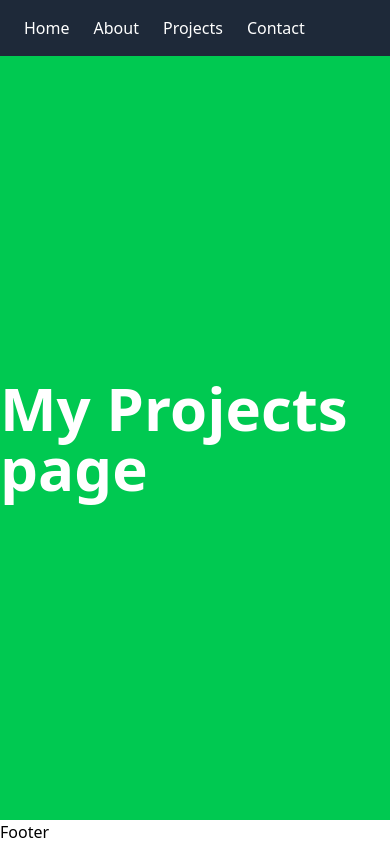
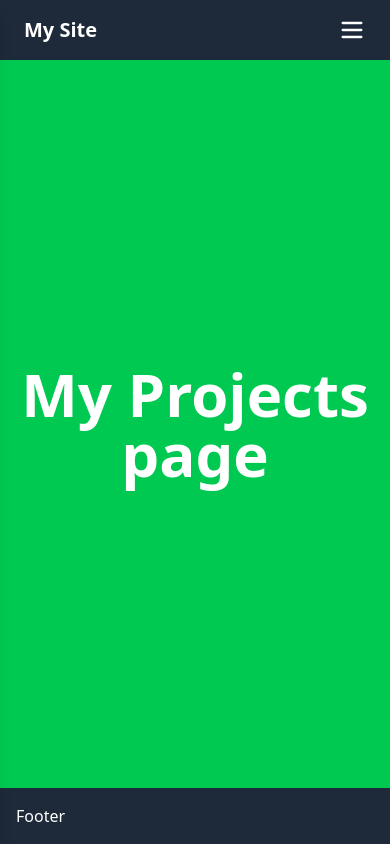
Before and after one commit to rashijain201/PersonalPortfolio_CodeCollab, a React (Vite) app: page /projects in a window 390 px wide. Built offline with nearby package versions, Linux system fonts and the light colour scheme.

Commit message:
Added side navbar for mobile

```diff
--- a/package.json
+++ b/package.json
@@ -12,8 +12,10 @@
 	},
 	"dependencies": {
 		"@tanstack/react-router": "^1.121.34",
+		"lucide-react": "^0.525.0",
 		"react": "^19.1.0",
-		"react-dom": "^19.1.0"
+		"react-dom": "^19.1.0",
+		"react-use": "^17.6.0"
 	},
 	"devDependencies": {
 		"@eslint/js": "^9.25.0",
--- a/src/components/Footer.jsx
+++ b/src/components/Footer.jsx
@@ -1,5 +1,5 @@
 function Footer() {
-	return <div style={{ width: "100%" }}>Footer</div>;
+	return <div className="bg-gray-800 text-white p-4">Footer</div>;
 }
 
 export default Footer;
--- a/src/components/Navbar.jsx
+++ b/src/components/Navbar.jsx
@@ -1,12 +1,81 @@
-import { Link } from '@tanstack/react-router'
+import { Link } from "@tanstack/react-router";
+import { useState, useEffect, useRef } from "react";
+import { Menu, X } from "lucide-react";
+import { useWindowScroll } from "react-use";
 
 export default function Navbar() {
+	const [isOpen, setIsOpen] = useState(false);
+	const [showDesktopNavbar, setShowDesktopNavbar] = useState(true);
+
+	const { x, y } = useWindowScroll();
+	const lastScrollY = useRef(0);
+
+	useEffect(() => {
+		// Navbar only hides on scroll down and the scroll position is greater than 50px
+		if (y > lastScrollY.current && y > 50) {
+			setShowDesktopNavbar(false);
+		} else {
+			setShowDesktopNavbar(true);
+		}
+		lastScrollY.current = y;
+	}, [y]);
+
 	return (
-    <nav className="bg-gray-800 text-white px-6 py-4 flex gap-6">
+		<>
+			{/* Mobile sidebar */}
+			<div
+				className={`fixed top-0 left-0 h-full w-3/4 max-w-[250px] bg-gray-900 shadow-lg transform transition-transform duration-300 z-50 md:hidden ${
+					isOpen ? "translate-x-0" : "-translate-x-full"
+				}`}
+			>
+				<div className="p-4 flex flex-col gap-4">
+					<button
+						className="self-end text-white"
+						onClick={() => setIsOpen(false)}
+					>
+						<X size={24} />
+					</button>
+					{["/", "/about", "/projects", "/contact"].map((path, i) => (
+						<Link
+							key={i}
+							to={path}
+							onClick={() => setIsOpen(false)}
+							className="text-white"
+						>
+							{path === "/"
+								? "Home"
+								: path
+										.replace("/", "")
+										.charAt(0)
+										.toUpperCase() + path.slice(2)}
+						</Link>
+					))}
+				</div>
+			</div>
+
+			{/* Top nav */}
+			<nav
+				className={`bg-gray-800 text-white px-6 py-4 transition-transform duration-300 fixed w-full z-40 ${
+					showDesktopNavbar ? "translate-y-0" : "-translate-y-full"
+				}`}
+			>
+				<div className="flex items-center justify-between md:hidden">
+					<h1 className="text-xl font-semibold">My Site</h1>
+					<button onClick={() => setIsOpen(!isOpen)}>
+						{isOpen ? <X size={28} /> : <Menu size={28} />}
+					</button>
+				</div>
+
+				<div className="hidden md:flex gap-6 justify-center">
 					<Link to="/">Home</Link>
 					<Link to="/about">About</Link>
 					<Link to="/projects">Projects</Link>
 					<Link to="/contact">Contact</Link>
+				</div>
 			</nav>
-  )
+
+			{/* Spacer to prevent content from being hidden behind the navbar */}
+			<div className="h-[60px] md:h-[56px] bg-green-500" />
+		</>
+	);
 }
--- a/src/pages/about.jsx
+++ b/src/pages/about.jsx
@@ -1,6 +1,6 @@
 function About() {
 	return (
-		<div className="flex-grow bg-green-500 flex items-center justify-center">
+		<div className="flex-grow bg-green-500 flex items-center justify-center text-center">
 			<p className="text-white text-6xl font-bold">About me page</p>
 		</div>
 	);
--- a/src/pages/contact.jsx
+++ b/src/pages/contact.jsx
@@ -1,6 +1,6 @@
 function Contact() {
 	return (
-		<div className="flex-grow bg-green-500 flex items-center justify-center">
+		<div className="flex-grow bg-green-500 flex items-center justify-center text-center">
 			<p className="text-white text-6xl font-bold">Contact me page</p>
 		</div>
 	);
--- a/src/pages/projects.jsx
+++ b/src/pages/projects.jsx
@@ -1,6 +1,6 @@
 function Projects() {
 	return (
-		<div className="flex-grow bg-green-500 flex items-center justify-center">
+		<div className="flex-grow bg-green-500 flex items-center justify-center text-center">
 			<p className="text-white text-6xl font-bold">My Projects page</p>
 		</div>
 	);
```
Also changed, not shown: 1 other file (tests, documents, lock files or other folders). Lines whose indentation alone changed are shown as unchanged.
